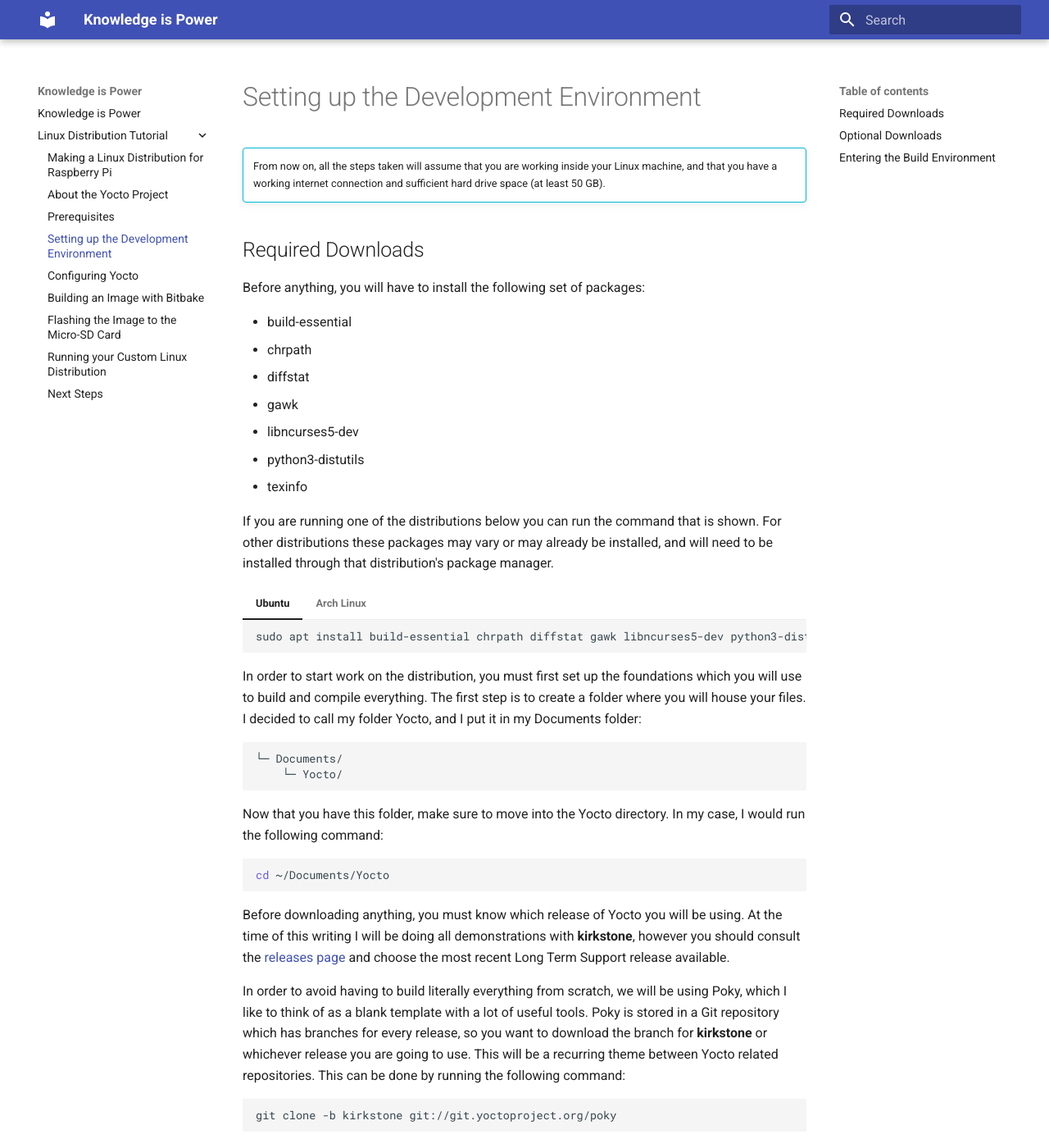
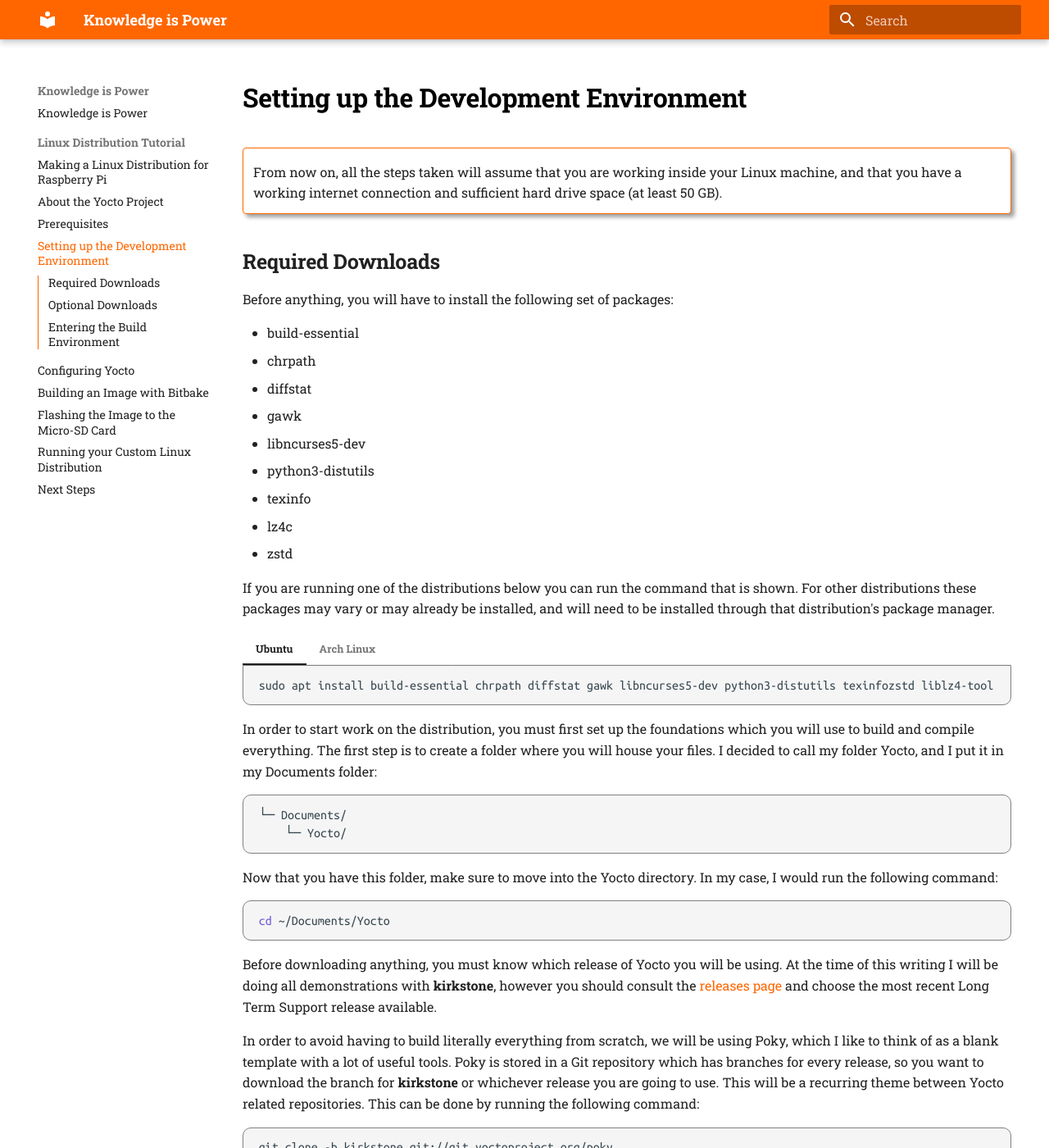
Before and after one commit to Jamesscn/Knowledge, an MkDocs documentation site: the page built from docs/yocto/setup.md, in a window 1280 px wide and 1400 px high. Shown: the whole window at 82% size. Built offline with MkDocs 1.6.1 and Material for MkDocs 9.7.7, drawn with Linux system fonts in a browser that asks for light colours.

Commit message:
Styling improvements

````diff
--- /dev/null
+++ b/docs/stylesheets/extra.css
@@ -0,0 +1,30 @@
+:root > * {
+    --md-primary-fg-color: rgb(255, 102, 0);
+}
+
+.md-typeset :is(.admonition, details):is(.info, .todo) {
+    border-color: rgb(255, 102, 0);
+}
+
+.md-typeset :is(.admonition, details) {
+    box-shadow: 4px 4px 5px rgb(160, 160, 160);
+    font-size: 16px;
+}
+
+.md-typeset h1 {
+    font-weight: bold;
+    color: black;
+}
+
+.md-typeset h2 {
+    font-weight: bold;
+}
+
+.md-typeset code {
+    font-size: 16px;
+}
+
+.md-typeset pre > code {
+    border: 1px solid rgb(128, 128, 128);
+    border-radius: 10px;
+}
--- a/docs/yocto/setup.md
+++ b/docs/yocto/setup.md
@@ -15,19 +15,21 @@ Before anything, you will have to install the following set of packages:
 - libncurses5-dev
 - python3-distutils
 - texinfo
+- lz4c
+- zstd
 
 If you are running one of the distributions below you can run the command that is shown. For other distributions these packages may vary or may already be installed, and will need to be installed through that distribution's package manager.
 
 === "Ubuntu"
 
     ```bash
-    sudo apt install build-essential chrpath diffstat gawk libncurses5-dev python3-distutils texinfo
+    sudo apt install build-essential chrpath diffstat gawk libncurses5-dev python3-distutils texinfozstd liblz4-tool
     ```
 
 === "Arch Linux"
 
     ```bash
-    pacman -S chrpath diffstat gawk ncurses texinfo rpcsvc-proto
+    sudo pacman -S chrpath diffstat gawk ncurses texinfo rpcsvc-proto
     ```
 
 In order to start work on the distribution, you must first set up the foundations which you will use to build and compile everything. The first step is to create a folder where you will house your files. I decided to call my folder Yocto, and I put it in my Documents folder:
--- a/mkdocs.yml
+++ b/mkdocs.yml
@@ -15,9 +15,22 @@ theme:
     name: material
     palette:
         scheme: default
+        primary: deep orange
+    font:
+        text: Roboto Slab
+        code: Ubuntu Mono
+    language: en
+    features:
+        - navigation.sections
+        - toc.integrate
+extra_css:
+    - stylesheets/extra.css
 markdown_extensions:
-  - admonition
-  - pymdownx.details
-  - pymdownx.superfences
-  - pymdownx.tabbed:
-      alternate_style: true
+    - admonition
+    - pymdownx.details
+    - pymdownx.superfences
+    - pymdownx.keys
+    - pymdownx.tabbed:
+        alternate_style: true
+plugins:
+    - search
````
